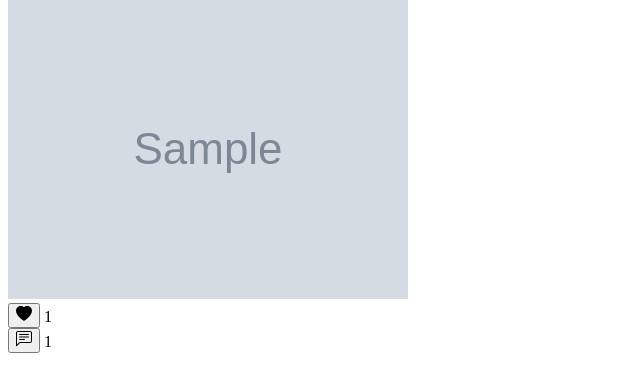
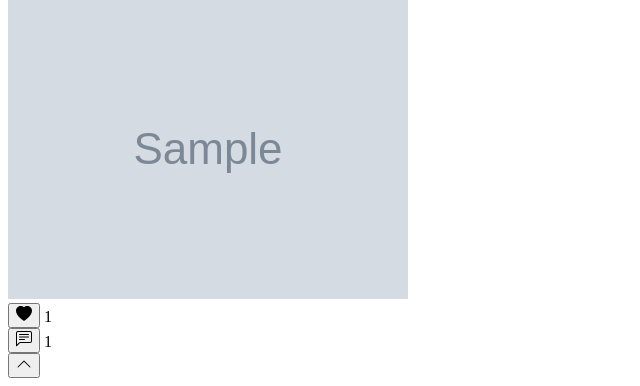
Before and after one commit to Alex78874/Z, a PHP site: template app/views/post/post.php in a window 1280 px wide. Shown: the part 1207-1593 px from the top of the page, without its empty margins (0-640 px from the left). Before the commit the page ends 1560 px from the top, so only its background shows below. Run offline with PHP 8.4, Linux system fonts and the light colour scheme; the template is opened without the code that fills it: most values are stand-ins (such as "Sample title", 1, 10 or a date in 2020); grey boxes marked "Sample" are stand-in pictures; data that the repository does not hold is empty; some web fonts are replaced.

Commit message:
hotfixes

```diff
--- a/app/views/home/index.php
+++ b/app/views/home/index.php
@@ -1,4 +1,3 @@
-<!-- Titre -->
 <div class="scroll-up">
     <button class="button-scroll-up" aria-label="Scroll to top">
         <svg xmlns="http://www.w3.org/2000/svg" width="16" height="16" fill="currentColor" class="bi bi-chevron-up"
@@ -10,7 +9,7 @@
 </div>
 
 <!-- Afficher les posts -->
-<!-- False pour ne pas re-afficher le header et le footer dans la vue en double-->
+<!-- False pour ne pas re-afficher le header et le footer dans la vue en double avec layout = false-->
 <?php view(view: 'post/posts', data: ['posts' => $posts], layout: false); ?>
 
 <!-- Liens vers des fichiers JavaScript -->
--- a/app/views/post/post.php
+++ b/app/views/post/post.php
@@ -186,6 +186,16 @@
     </div>
 </div>
 
+<div class="scroll-up">
+    <button class="button-scroll-up" aria-label="Scroll to top">
+        <svg xmlns="http://www.w3.org/2000/svg" width="16" height="16" fill="currentColor" class="bi bi-chevron-up"
+            viewBox="0 0 16 16">
+            <path fill-rule="evenodd"
+                d="M7.646 4.646a.5.5 0 0 1 .708 0l6 6a.5.5 0 0 1-.708.708L8 5.707l-5.646 5.647a.5.5 0 0 1-.708-.708z" />
+        </svg>
+    </button>
+</div>
+
 <script src="../js/like_post.js" type="module"></script>
 <script src="../js/reply_to_post.js"></script>
 <script src="../js/delete_post.js"></script>
```
